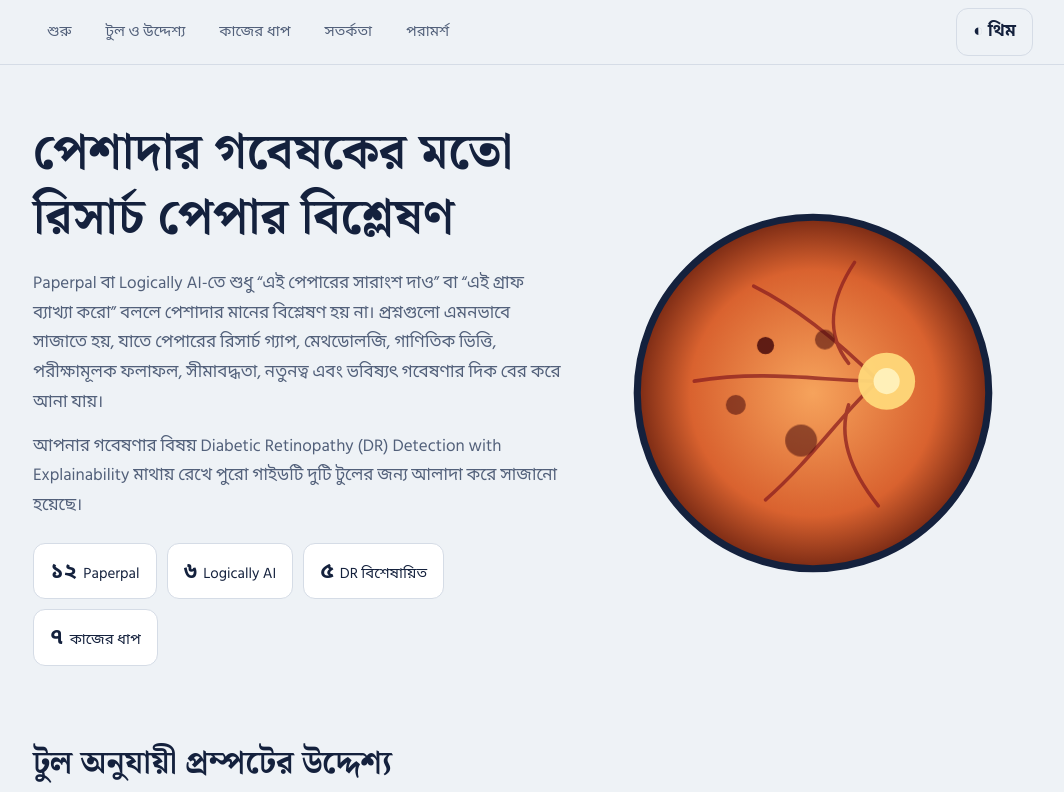
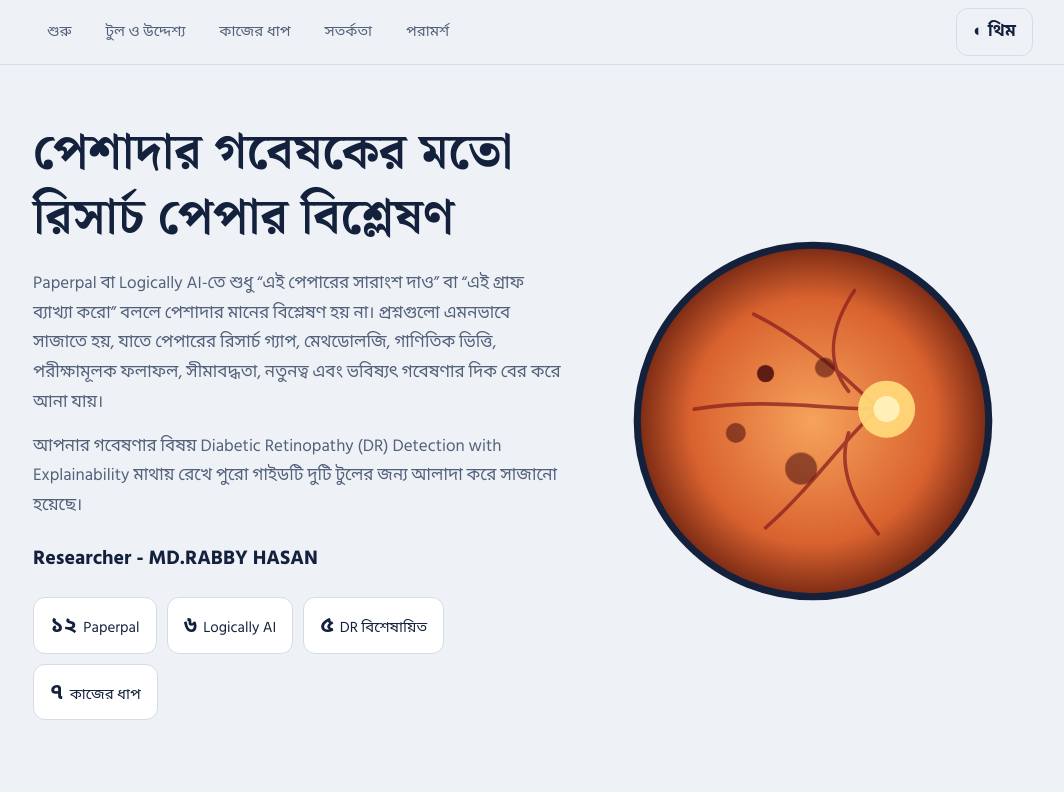
Before and after one commit to rabbyhasanrzs/How-To-Read-RESEARCH-Paper, a plain HTML site: page index.html in a window 1280 px wide. Shown: the top 792 px of the page, without its empty margins (107-1171 px from the left). Drawn offline with Linux system fonts and the light colour scheme.

Commit message:
add researcher name

```diff
--- a/index.html
+++ b/index.html
@@ -114,6 +114,7 @@ footer{padding:30px 0 40px;color:var(--mute);font-size:14px;text-align:center}
 <h1>পেশাদার গবেষকের মতো রিসার্চ পেপার বিশ্লেষণ</h1>
 <p>Paperpal বা Logically AI-তে শুধু “এই পেপারের সারাংশ দাও” বা “এই গ্রাফ ব্যাখ্যা করো” বললে পেশাদার মানের বিশ্লেষণ হয় না। প্রশ্নগুলো এমনভাবে সাজাতে হয়, যাতে পেপারের রিসার্চ গ্যাপ, মেথডোলজি, গাণিতিক ভিত্তি, পরীক্ষামূলক ফলাফল, সীমাবদ্ধতা, নতুনত্ব এবং ভবিষ্যৎ গবেষণার দিক বের করে আনা যায়।</p>
 <p>আপনার গবেষণার বিষয় Diabetic Retinopathy (DR) Detection with Explainability মাথায় রেখে পুরো গাইডটি দুটি টুলের জন্য আলাদা করে সাজানো হয়েছে।</p>
+<h3>Researcher - MD.RABBY HASAN</h3>
 <div class="stats">
 <div class="stat"><b>১২</b>Paperpal</div><div class="stat"><b>৬</b>Logically AI</div><div class="stat"><b>৫</b>DR বিশেষায়িত</div><div class="stat"><b>৭</b>কাজের ধাপ</div>
 </div>
```
Also changed, not shown: 1 other file.
